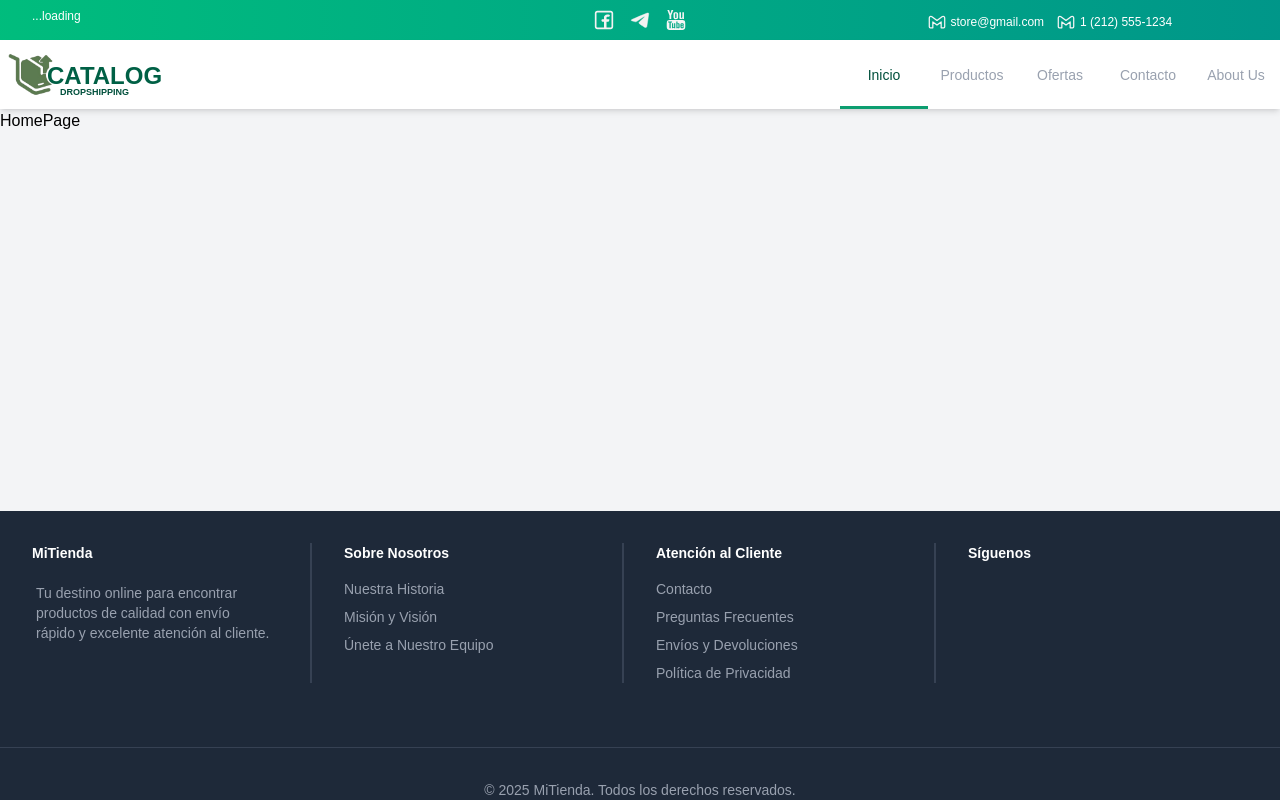
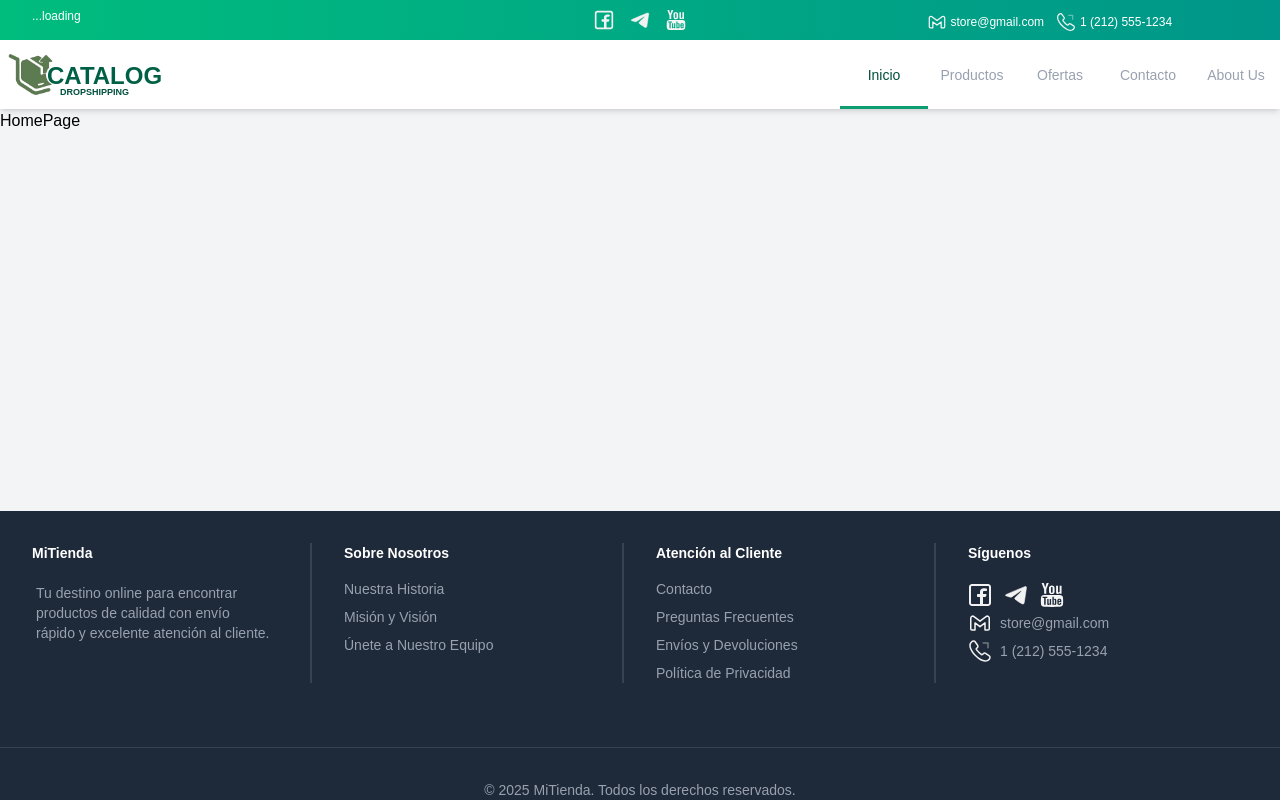
Before and after one commit to rls1990/store-front-template, a Next.js app: page / in a window 1280 px wide. Built offline with nearby package versions, Linux system fonts and the light colour scheme.

Commit message:
footer social nerworks and contacts

```diff
--- a/src/components/layout/footer/Footer.tsx
+++ b/src/components/layout/footer/Footer.tsx
@@ -1,22 +1,22 @@
-// import { getContact } from "@/services/get-contact";
-// import { getSocialNetworks } from "@/services/get-social-networks";
+import { getContactData } from "@/services/get-contact";
+import { getSocialNetworksData } from "@/services/get-social-networks";
 import Image from "next/image";
 
 const Footer = async () => {
-  // const social_networks = await getSocialNetworks();
-  // const contacts = await getContact();
+  const social_networks = await getSocialNetworksData();
+  const contacts = await getContactData();
 
   return (
     <footer className="bg-gray-800 mt-12 text-gray-400 text-sm">
-      <div className="max-w-7xl mx-auto py-8 px-4 sm:px-6 lg:px-8 grid grid-cols-1 sm:grid-cols-2 md:grid-cols-4 gap-8 divide-y-2 divide-gray-700 [&_div]:pb-5 sm:[&_div]:pb-0 sm:divide-y-0 sm:divide-x-2">
-        <div>
+      <div className="max-w-7xl mx-auto py-8 px-4 sm:px-6 lg:px-8 grid grid-cols-1 sm:grid-cols-2 md:grid-cols-4 gap-8 [&_div]:pb-5 sm:[&_div]:pb-0">
+        <div className="border-b-2 border-gray-700 sm:border-b-0 sm:border-r-2">
           <h4 className="font-semibold text-white mb-4">MiTienda</h4>
           <p className="text-balance p-1">
             Tu destino online para encontrar productos de calidad con envío
             rápido y excelente atención al cliente.
           </p>
         </div>
-        <div>
+        <div className="border-b-2 border-gray-700 sm:border-b-0 md:border-r-2">
           <h4 className="font-semibold text-white mb-4">Sobre Nosotros</h4>
           <ul className="space-y-2">
             <li>
@@ -36,7 +36,7 @@ const Footer = async () => {
             </li>
           </ul>
         </div>
-        <div>
+        <div className="border-b-2 border-gray-700 sm:border-b-0 sm:border-r-2">
           <h4 className="font-semibold text-white mb-4">Atención al Cliente</h4>
           <ul className="space-y-2">
             <li>
@@ -61,38 +61,37 @@ const Footer = async () => {
             </li>
           </ul>
         </div>
-        <div>
+        <div className="flex flex-col gap-1">
           <h4 className="font-semibold text-white mb-4">Síguenos</h4>
-          <div className="flex space-x-4">
-            {/* {social_networks.map((item) => (
-              <a
+          <div className="inline-flex gap-3">
+            {social_networks.map((item) => (
+              <a key={item.id + Date.now()} href={item.url}>
+                <Image
+                  src={item.image}
+                  width={200}
+                  height={200}
+                  alt="social network"
+                  className="size-[24px]"
+                />
+              </a>
+            ))}
+          </div>
+          <div className="flex flex-col gap-1">
+            {contacts.map((item) => (
+              <div
                 key={item.id + Date.now()}
-                href={item.url}
-                className="text-gray-400 hover:text-white transition duration-150"
+                className="inline-flex items-center gap-2"
               >
                 <Image
-                  src={item.image}
-                  width={400}
-                  height={400}
+                  src={item.icon}
+                  width={200}
+                  height={200}
+                  alt="contacts"
                   className="size-[24px]"
-                  alt={item.name}
                 />
-              </a>
-            ))} */}
-          </div>
-          <div className="flex flex-col sm:gap-1 sm:mt-3">
-            {/* {contacts.map((item) => (
-              <div key={item.id + Date.now()} className="flex gap-1">
-                <Image
-                  src={item.icon}
-                  width={400}
-                  height={400}
-                  className="size-[24px]"
-                  alt={item.name}
-                />
-                <span>{item.value}</span>
+                {item.value}
               </div>
-            ))} */}
+            ))}
           </div>
         </div>
       </div>
--- a/src/services/get-contact.ts
+++ b/src/services/get-contact.ts
@@ -44,7 +44,7 @@ export const getContactData = async () => {
       id: "1",
       name: "phone",
       value: "1 (212) 555-1234",
-      icon: "/images/gmail.svg",
+      icon: "/images/call.svg",
     },
   ];
 
--- a/src/services/get-social-networks.ts
+++ b/src/services/get-social-networks.ts
@@ -38,9 +38,9 @@ export const getSocialNetworks = async () => {
 
 export const getSocialNetworksData = async () => {
   const data: SocialNetworksData[] = [
-    { id: "0", name: "facebook", url: "#", image: "/images/facebook.svg" },
-    { id: "1", name: "telegram", url: "#", image: "/images/telegram.svg" },
-    { id: "2", name: "youtube", url: "#", image: "/images/youtube.svg" },
+    { id: "0sn", name: "facebook", url: "#", image: "/images/facebook.svg" },
+    { id: "1sn", name: "telegram", url: "#", image: "/images/telegram.svg" },
+    { id: "2sn", name: "youtube", url: "#", image: "/images/youtube.svg" },
   ];
   return data;
 };
```
Also changed, not shown: public/images/call.svg (added).
